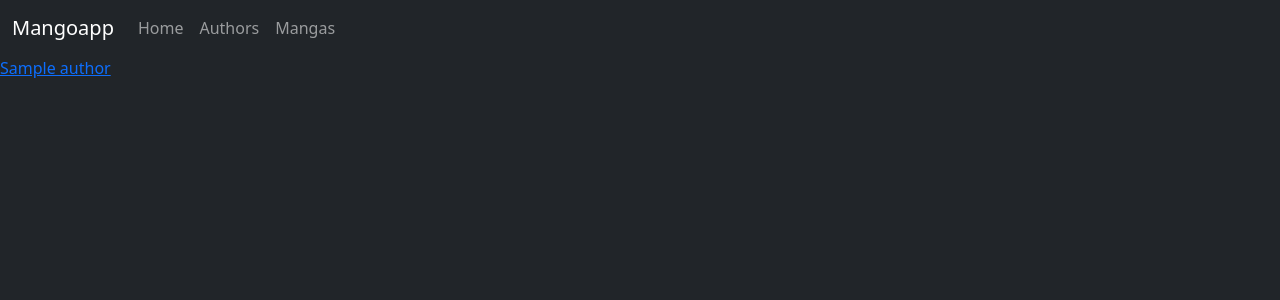
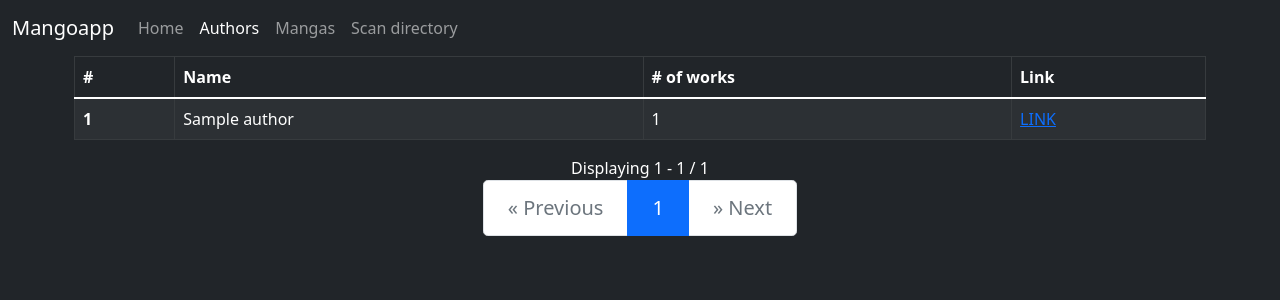
Before and after one commit to ArkadRadz/mangoapp, a Flask app: page /authors in a window 1280 px wide. Shown: the top 300 px of the page. Run offline with Flask 2, Linux system fonts and the light colour scheme; tables that the repository leaves empty hold one stand-in row (values such as "Sample post"); some libraries are stand-ins or nearby versions.

Commit message:
add pagination support, add tqdm for scanning

```diff
--- a/main.py
+++ b/main.py
@@ -1,11 +1,10 @@
-import tkinter as tk
-from tkinter import filedialog
 import os
 import re
 from flask import Flask, render_template, request, session
 from flask.helpers import flash, url_for
 from flask_session import Session
 from flask_sqlalchemy import SQLAlchemy
+from tqdm import tqdm
 from werkzeug.utils import redirect, send_from_directory
 
 app = Flask(__name__)
@@ -37,11 +36,6 @@ class Author(db.Model):
 def scan_dir_for_mangas(dir_path = None):
     db.create_all()
 
-    if dir_path == None:
-        root = tk.Tk()
-        root.withdraw()
-        dir_path = filedialog.askdirectory()
-
     mangas = []
 
     try:
@@ -51,10 +45,14 @@ def scan_dir_for_mangas(dir_path = None):
         return mangas
 
     total_count = os.listdir(dir_path).__len__()
-
-    for index, element in enumerate(elements):
-        print(f"Currently scanning element {index}/{total_count} {element.path}")
-        sub_elements = os.scandir(element.path)
+    tqdm_elements = tqdm(elements, total=total_count)
+    for element in tqdm_elements:
+        tqdm_elements.set_postfix({'current_element': element.name})
+        try:
+            sub_elements = os.scandir(element.path)
+        except FileNotFoundError:
+            print(f"I couldn't process directory: {element.path}")
+            continue
 
         regex_author = re.search("\[(.*?)\]", element.name)
 
@@ -107,13 +105,14 @@ def home():
 
 @app.route('/mangas')
 def mangas():
-    mangas = db.session.query(Manga).order_by(Manga.id)
-    return render_template('mangas.html', mangas=mangas)
+    manga_query = db.session.query(Manga).order_by(Manga.id).paginate(per_page=9)
+
+    return render_template('mangas.html', mangas=manga_query)
 
 @app.route('/authors')
 def authors():
-    authors = db.session.query(Author).order_by(Author.id)
-    return render_template('authors.html', authors=authors)
+    author_query = db.session.query(Author).order_by(Author.id).paginate(per_page=10)
+    return render_template('authors.html', authors=author_query)
 
 @app.route('/author/<id>')
 def author_overview(id):
@@ -129,16 +128,16 @@ def manga_overview(id):
     pages = manga_images.count()
     return render_template('manga_overview.html', manga=manga, manga_images=manga_images, manga_author=manga_author, pages=pages)
 
-@app.route('/testing')
-def test_route():
-    return render_template('test.html')
+@app.route('/scan')
+def scan():
+    return render_template('scan.html')
 
 @app.route('/handle_data', methods=['POST'])
 def handle_data():
     dir_path = request.form['dirpath']
     print(f"Attempting to scan {dir_path} for mangas")
     count = scan_dir_for_mangas(dir_path)
-    return redirect(url_for('test_route'))
+    return redirect(url_for('scan'))
 
 if __name__ == '__main__':
     app.secret_key = 'super secret key'
--- a/templates/authors.html
+++ b/templates/authors.html
@@ -1,8 +1,30 @@
 {% extends "base.html" %}
 {% block content %}
-    {% for author in authors %}
-        <div>
-            <a href="{{ url_for('author_overview', id=author.id) }}">{{ author.name }}</a>
+    <div class="container">
+        <div class="row row-cols-1 row-cols-sm-2 row-cols-md-3 g-3">
+        <table class="table table-bordered table-hover table-striped table-dark">
+            <thead>
+                <tr>
+                <th scope="col">#</th>
+                <th scope="col">Name</th>
+                <th scope="col"># of works</th>
+                <th scope="col">Link</th>
+                </tr>
+            </thead>
+            <tbody>
+            {% for author in authors.items %}
+                <tr>
+                    <th scope="row">{{ loop.index }}</th>
+                    <td>{{author.name}}</td>
+                    <td>{{author.manga|length}}</td>
+                    <td><a href="{{ url_for('author_overview', id=author.id) }}">LINK</a></td>
+                </tr>
+            {% endfor %}
+            </tbody>
+        </table>
         </div>
-    {% endfor %}
+    </div>
+    {% with elements=authors, element_url=url_for('authors') %}
+        {% include "pagination.html" %}
+    {% endwith %}
 {% endblock %}
--- a/templates/mangas.html
+++ b/templates/mangas.html
@@ -1,6 +1,10 @@
 {% extends "base.html" %}
 {% block content %}
-    {% with mangas=mangas %}
+    {% with mangas=mangas.items %}
         {% include "manga_list.html" %}
     {% endwith %}
+
+    {% with elements=mangas, element_url=url_for('mangas') %}
+        {% include "pagination.html" %}
+    {% endwith %}
 {% endblock %}
--- a/templates/nav.html
+++ b/templates/nav.html
@@ -5,20 +5,26 @@
       <span class="navbar-toggler-icon"></span>
     </button>
     <div class="collapse navbar-collapse" id="navbarSupportedContent">
+    {% set current_page = request.path %}
       <ul class="navbar-nav me-auto mb-2 mb-lg-0">
         <li class="nav-item">
-          <a class="nav-link {% if current_page == "home" %}active{% endif %}" href="{{ url_for('home') }}">
+          <a class="nav-link {% if current_page == "/" %}active{% endif %}" href="{{ url_for('home') }}">
             Home
           </a>
         </li>
         <li class="nav-item">
-        <a class="nav-link {% if current_page == "authors" %}active{% endif %}" href="{{ url_for('authors') }}">
+        <a class="nav-link {% if current_page == "/authors" %}active{% endif %}" href="{{ url_for('authors') }}">
             Authors
           </a>
         </li>
         <li class="nav-item">
-        <a class="nav-link {% if current_page == "home" %}active{% endif %}" href="{{ url_for('mangas') }}">
+        <a class="nav-link {% if current_page == "/mangas" %}active{% endif %}" href="{{ url_for('mangas') }}">
             Mangas
+          </a>
+        </li>
+        <li class="nav-item">
+        <a class="nav-link {% if current_page == "/scan" %}active{% endif %}" href="{{ url_for('scan') }}">
+            Scan directory
           </a>
         </li>
       </ul>
--- /dev/null
+++ b/templates/pagination.html
@@ -0,0 +1,35 @@
+    <div class="text-center">
+        Displaying {{ (elements.items|first).id }} - {{ (elements.items|last).id }} / {{ elements.total }}
+    </div>
+    <ul class="pagination pagination-lg justify-content-center">
+        <li class="page-item {% if elements.page == 1 %} disabled {% endif %}">
+            {% if elements.prev_num != None %}
+                {% set prev_page_url = element_url + "?page=" + elements.prev_num|string %}
+            {% else %}
+                {% set prev_page_url = "#" %}
+            {% endif %}
+            <a class="page-link" href="{{ prev_page_url }}" aria-label="Previous">
+            <span aria-hidden="true">&laquo;</span>
+            <span class="sr-only">Previous</span>
+            </a>
+        </li>
+        {% for page_number in range(elements.pages) %}
+            <li class="page-item {% if elements.page == loop.index %} active {% endif %}">
+                <a class="page-link"
+                    href="{{ element_url }}?page={{loop.index}}">
+                    {{ loop.index }}
+                </a>
+            </li>
+        {% endfor %}
+        <li class="page-item {% if elements.page == elements.pages %} disabled {% endif %}">
+            {% if elements.next_num != None %}
+                {% set next_page_url = element_url + "?page=" + elements.next_num|string %}
+            {% else %}
+                {% set next_page_url = "#" %}
+            {% endif %}
+            <a class="page-link" href="{{ next_page_url }}" aria-label="Next">
+            <span aria-hidden="true">&raquo;</span>
+            <span class="sr-only">Next</span>
+            </a>
+        </li>
+    </ul>
--- a/templates/test.html
+++ b/templates/scan.html
@@ -2,7 +2,7 @@
 {% block content %}
 
 <form action="{{ url_for('handle_data') }}" method="post">
-    <input type="text" name="dirpath">
+    <input type="text" name="dirpath" required="required">
     <input type="submit">
 </form>
 
```
Also changed, not shown: readme.md.
